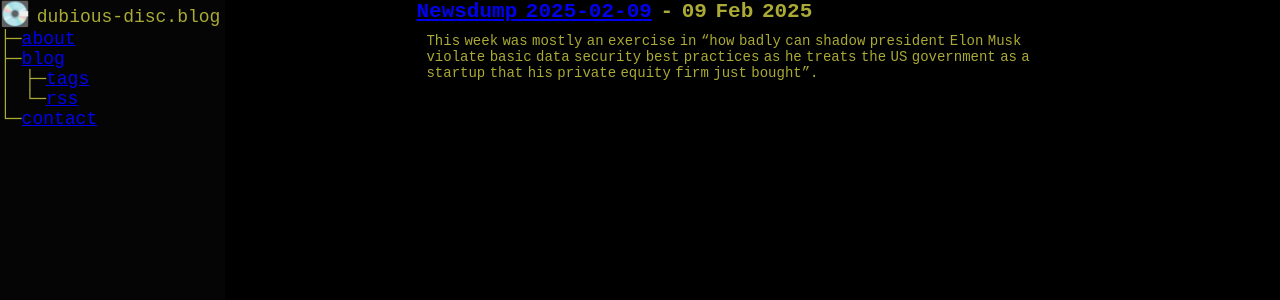
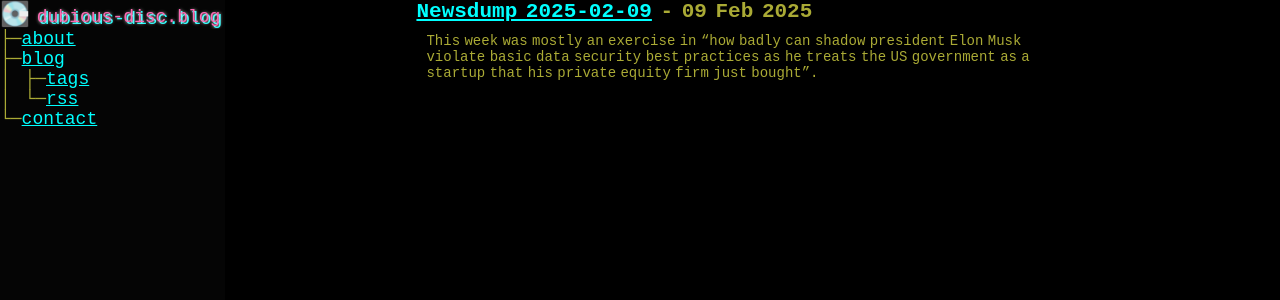
Before and after one commit to paranoid-porygon/paranoid-porygon.github.io, a Jekyll site: the page built from _pages/index.markdown, in a window 1280 px wide. Shown: the top 300 px of the page. Built offline with Jekyll 4.4.1, drawn with Linux system fonts in a browser that asks for light colours.

Commit message:
change logo colors and style names

```diff
--- a/_layouts/default.html
+++ b/_layouts/default.html
@@ -11,7 +11,7 @@
 <!--  <div class="sidenav"> -->
   <div class="nav-wrapper">
     <div class="logo-wrapper">
-      <a class="logo" href="/"><font class="icon">💽</font> <span class="logo-wrapper">dubious-disc.blog</span></a>
+      <a class="logo" href="/"><font class="icon">💽</font> <span class="logo-text">dubious-disc.blog</span></a>
     </div>
     <div class="sidenav dir-display">
   <!--&nbsp;&nbsp;├<li><a href="/" {% if page.title == "Home" %}class="active-page"{% endif %}>/</a></li> -->
--- a/_sass/_general.scss
+++ b/_sass/_general.scss
@@ -16,14 +16,22 @@ body {
 //  display: flex;
 }
 
-.logo {
+a:link.logo, a:visited.logo {
   left: 0;
   top: 0;
   text-decoration: none;
-  color: #AAAA35;
+  color: hotpink;  //#AAAA35;
   background-color: #050505;
 //  z-index: 1;
   width: 100%;
+}
+
+.logo-text {
+  text-shadow:
+    1px 1px 0.2em white,
+    2px 2px cyan   //,
+//    0 0 0.2em cyan
+;
 }
 
 .logo-wrapper {
@@ -57,3 +65,10 @@ li {
 p {
   padding: 10px;
 }
+
+a:link {
+  color: cyan;
+}
+a:visited {
+  color: hotpink;
+}
```
Also changed, not shown: 2 other files.
